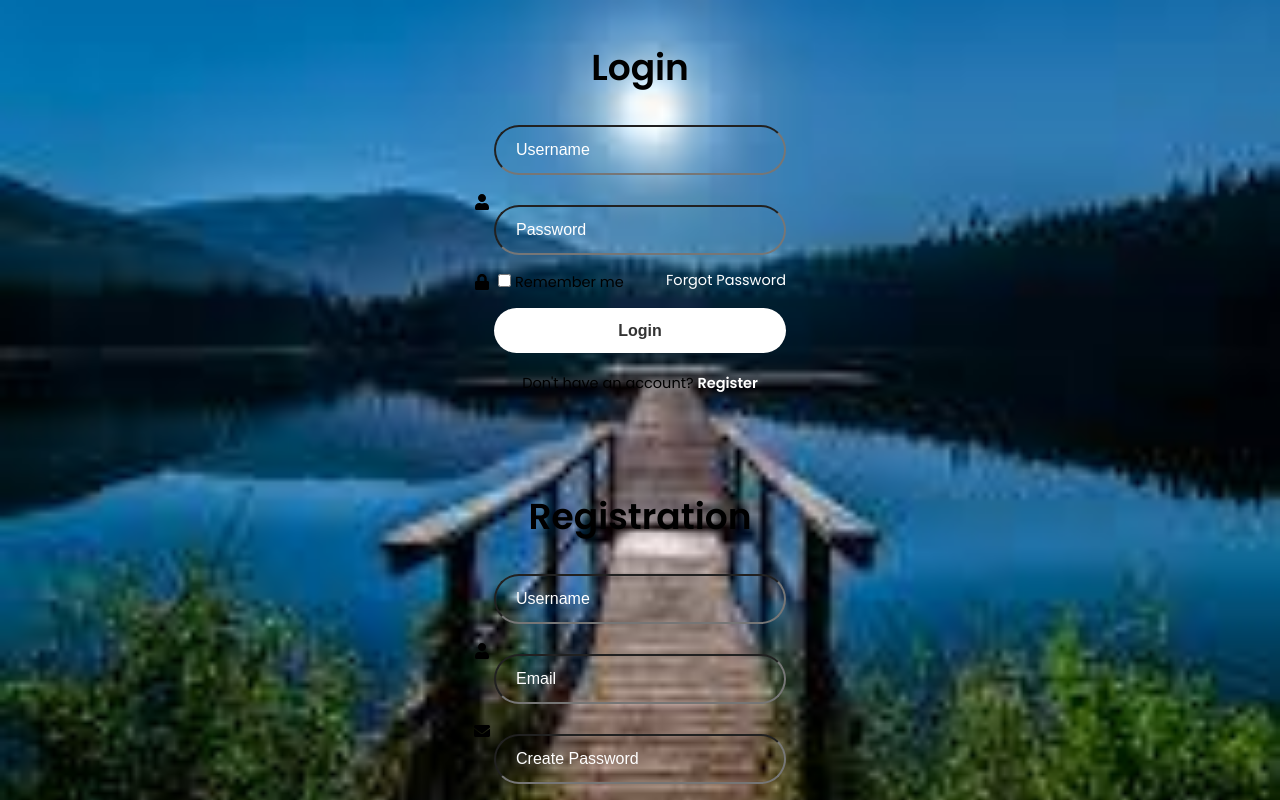
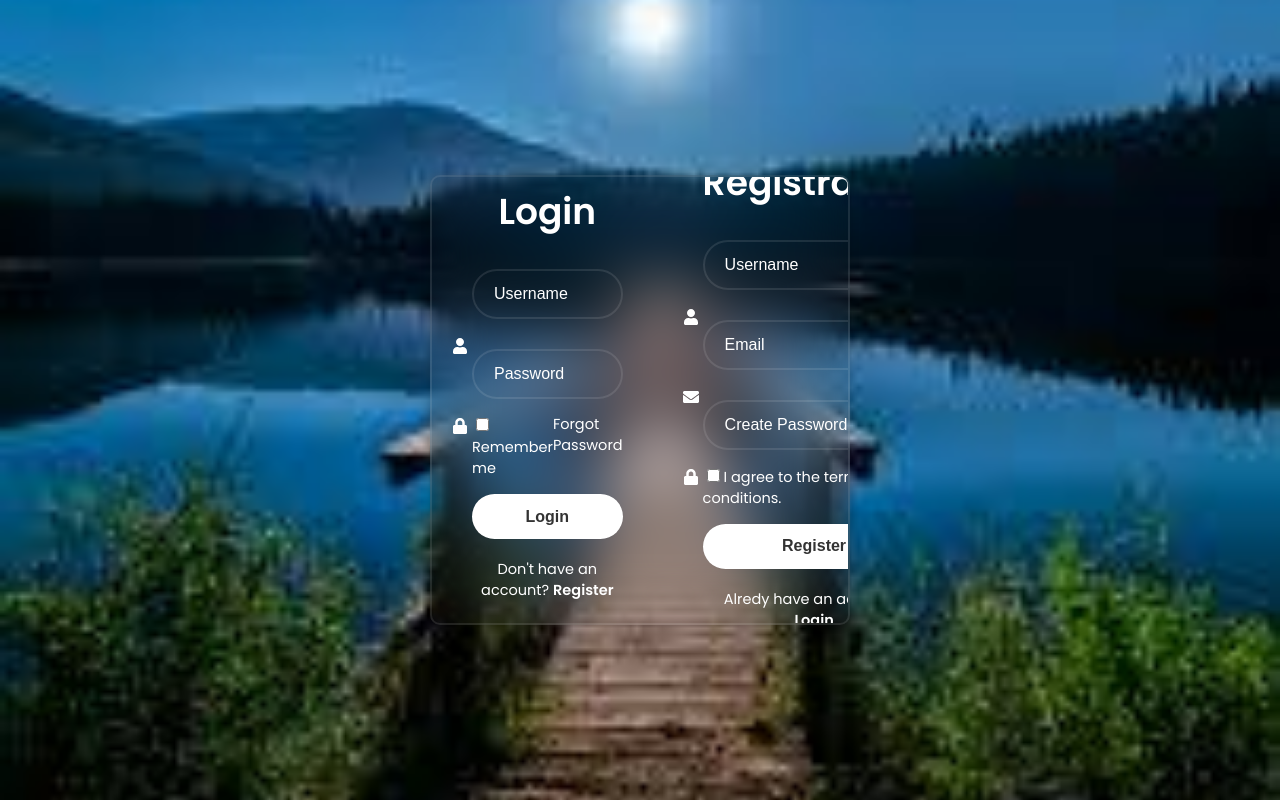
Before and after one commit to MBUDA-BRANICE-NJIRA/Log-In-Form, a React (Create React App) app: page / in a window 1280 px wide. Shown: the top 800 px of the page. Built offline with nearby package versions, Linux system fonts and the light colour scheme.

Commit message:
Discovered that my css had a repetition on color so corrected that

```diff
--- a/src/Components/LoginRegister/LoginRegister.css
+++ b/src/Components/LoginRegister/LoginRegister.css
@@ -1,6 +1,7 @@
-.Wrapperb{
+.Wrapper  {
     position: relative;
-    height: 420px;
+    width: 420px;
+    height: 450px;
     background: transparent;
     border: 2px solid rgba(255, 255, 255, .1);
     backdrop-filter: blur(30px);
@@ -52,6 +53,7 @@ form .input-box{
      width: 100%;
      height: 50px;
      margin: 30px 0;
+     /* background: salmon; */
 
 
 }
@@ -59,8 +61,9 @@ form .input-box{
     width: 100%;
     height: 100%;
     background: transparent;
+    border: none;
     outline: none;
-    background: 2px solid rgba(255, 255, 255, .1);
+    border: 2px solid rgba(255, 255, 255, .1);
     border-radius: 40px;
     font-size: 16px;
     color: #fff;
--- a/src/Components/LoginRegister/LoginRegister.jsx
+++ b/src/Components/LoginRegister/LoginRegister.jsx
@@ -74,7 +74,7 @@ const LoginRegister = () => {
            <button type =' submit'>Register</button>
 
            <div className ="register-link">
-            <p>Alredy have an account? <a href = "#" onClick = {loginLink}>Login</a></p>
+            <p>Alredy have an account? <a href = "n#" onClick = {loginLink}>Login</a></p>
            </div>
         </form>
        </div>
--- a/src/index.css
+++ b/src/index.css
@@ -1,6 +1,6 @@
 @import url('https://fonts.googleapis.com/css2?family=Poppins:ital,wght@0,400;0,600;1,700&display=swap');
 
-*{
+* {
   margin: 0;
   padding: 0;
   box-sizing: border-box;
```
